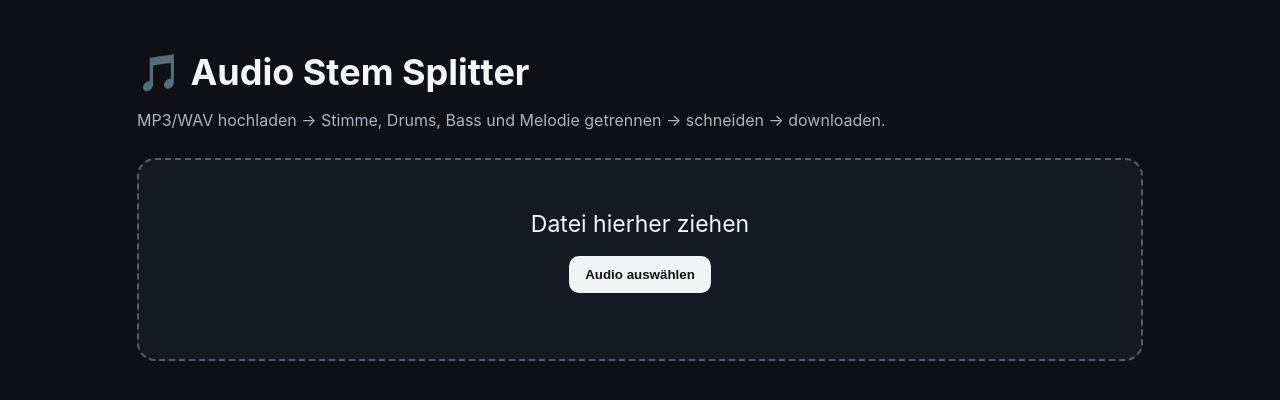
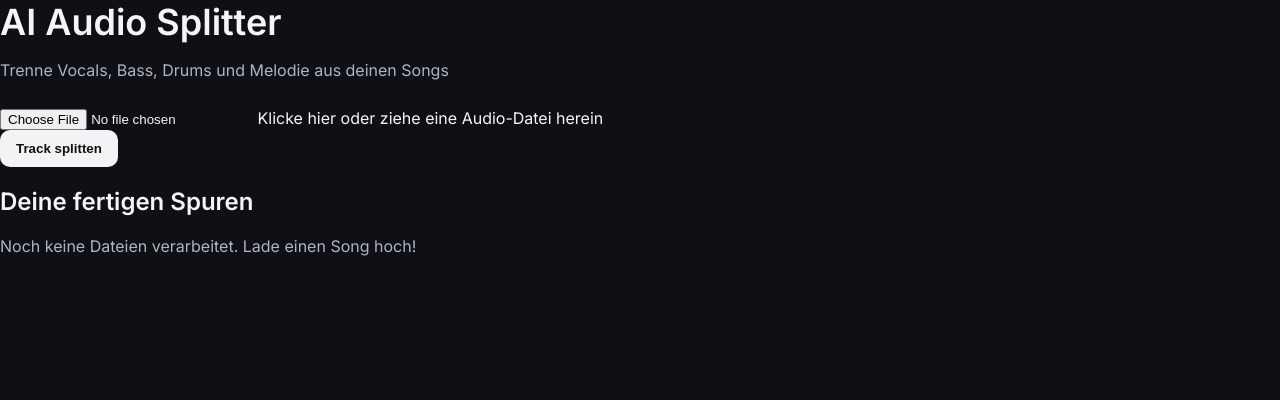
Before and after one commit to JFFLeon/AudioSplitter, a Flask app: page / in a window 1280 px wide. Shown: the top 400 px of the page. Run offline with Flask 3, Linux system fonts and the light colour scheme.

Commit message:
Update index.html

```diff
--- a/templates/index.html
+++ b/templates/index.html
@@ -1,6 +1,60 @@
-<!doctype html><html lang="de"><head><meta charset="utf-8"><meta name="viewport" content="width=device-width,initial-scale=1"><title>Audio Stem Splitter</title><link rel="stylesheet" href="/static/style.css"></head><body>
-<div class="wrap"><header><h1>🎵 Audio Stem Splitter</h1><p>MP3/WAV hochladen → Stimme, Drums, Bass und Melodie getrennen → schneiden → downloaden.</p></header>
-<section id="drop" class="drop"><input id="file" type="file" accept="audio/*"><div class="big">Datei hierher ziehen</div><button onclick="document.getElementById('file').click()">Audio auswählen</button><span id="name"></span></section>
-<section id="progress" class="hidden"><div class="bar"><i id="bar"></i></div><p id="status">Analyse läuft …</p></section>
-<section id="editor" class="hidden"><div class="toolbar"><button id="playAll">▶ Alle</button><button id="stop">■ Stop</button><span id="time">00:00.000</span></div><div id="tracks"></div></section>
-</div><script src="/static/app.js"></script></body></html>
+<!DOCTYPE html>
+<html lang="de">
+<head>
+    <meta charset="UTF-8">
+    <meta name="viewport" content="width=device-width, initial-scale=1.0">
+    <title>AI Audio Splitter</title>
+    <link rel="stylesheet" href="{{ url_for('static', filename='style.css') }}">
+    <link href="https://fonts.googleapis.com/css2?family=Inter:wght@400;600&display=swap" rel="stylesheet">
+</head>
+<body>
+    <div class="container">
+        <header>
+            <h1>AI Audio Splitter</h1>
+            <p>Trenne Vocals, Bass, Drums und Melodie aus deinen Songs</p>
+        </header>
+
+        <main>
+            <div class="upload-card">
+                <form id="uploadForm" enctype="multipart/form-data">
+                    <div class="file-input-wrapper">
+                        <input type="file" name="file" id="file" accept=".mp3, .wav, .flac" required>
+                        <label for="file" id="fileLabel">Klicke hier oder ziehe eine Audio-Datei herein</label>
+                    </div>
+                    <button type="submit" id="uploadBtn">Track splitten</button>
+                </form>
+            </div>
+
+            <!-- Live Status Bereich (initial versteckt) -->
+            <div id="statusCard" class="status-card hidden">
+                <h3 id="statusTitle">Verarbeitung läuft...</h3>
+                <p id="statusMessage">Initialisiere...</p>
+                <div class="progress-bar-container">
+                    <div id="progressBar" class="progress-bar"></div>
+                </div>
+            </div>
+
+            <!-- Liste der fertigen Dateien -->
+            <div class="projects-card">
+                <h2>Deine fertigen Spuren</h2>
+                {% if projects %}
+                    <ul class="file-list">
+                    {% for project in projects %}
+                        <li>
+                            <span class="file-name">{{ project }}</span>
+                            <div class="actions">
+                                <audio controls src="{{ url_for('download_file', filename=project) }}"></audio>
+                                <a href="{{ url_for('download_file', filename=project) }}" class="download-btn" download>Download</a>
+                            </div>
+                        </li>
+                    {% endfor %}
+                    </ul>
+                {% else %}
+                    <p class="empty-state">Noch keine Dateien verarbeitet. Lade einen Song hoch!</p>
+                {% endif %}
+            </div>
+        </main>
+    </div>
+    <script src="{{ url_for('static', filename='app.js') }}"></script>
+</body>
+</html>
```
